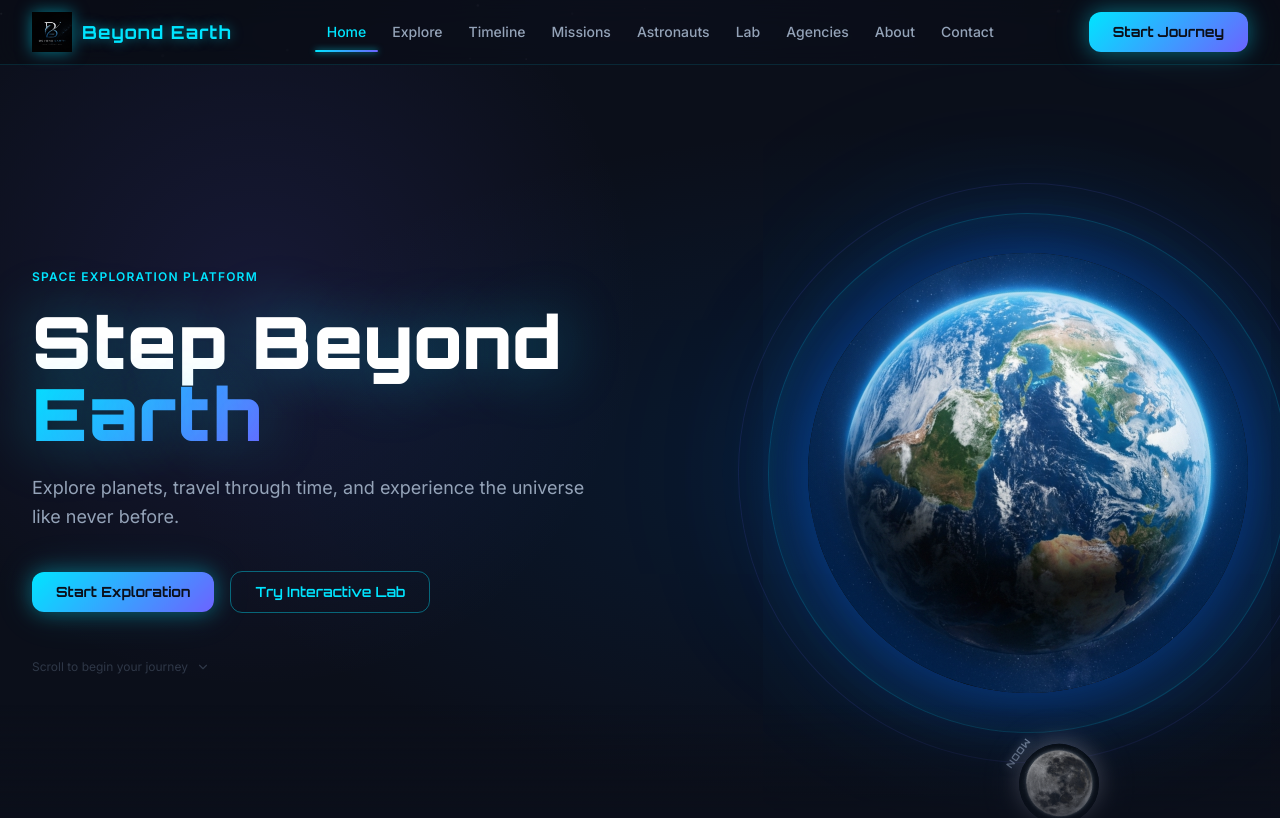
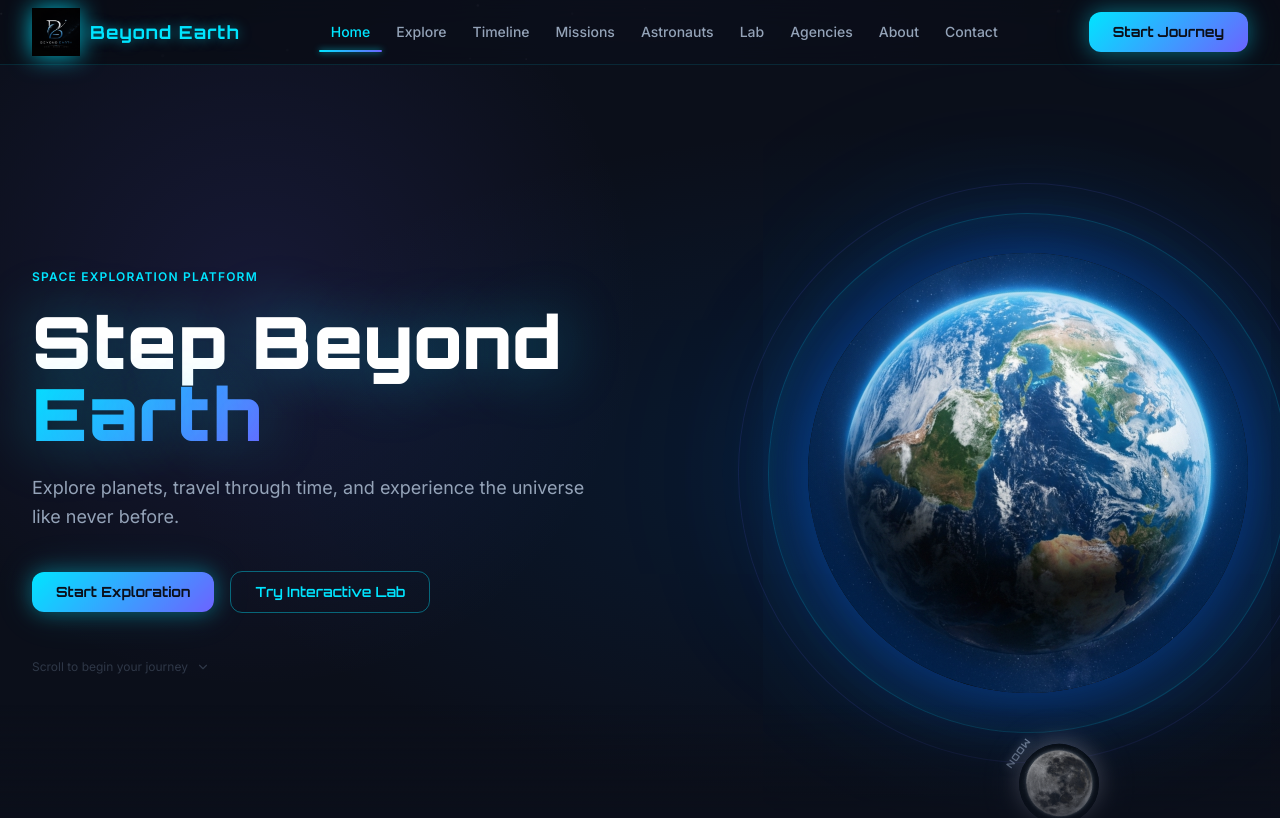
Before and after one commit to anushkas3377/beyond-earth, a React (Vite) app in the folder src/frontend/: page / in a window 1280 px wide. Shown: the top 818 px of the page. Built offline with nearby package versions, Linux system fonts and the light colour scheme; what @caffeineai/core-infrastructure would draw is missing.

Commit message:
Improve logo size and glow

```diff
--- a/src/frontend/src/components/Navbar.tsx
+++ b/src/frontend/src/components/Navbar.tsx
@@ -48,8 +48,8 @@ export default function Navbar() {
             <img
               src="/assets/logo.png"
               alt="Beyond Earth logo"
-              className="h-10 w-auto flex-shrink-0 transition-transform duration-300 group-hover:scale-110"
-              style={{ filter: "drop-shadow(0 0 8px rgba(0,229,255,0.5))" }}
+              className="h-12 w-auto flex-shrink-0 transition-transform duration-300 group-hover:scale-110"
+              style={{ filter: "drop-shadow(0 0 12px rgba(0,229,255,0.8))" }}
             />
             <span
               className="hidden sm:block font-display font-bold text-lg tracking-wide"
```
